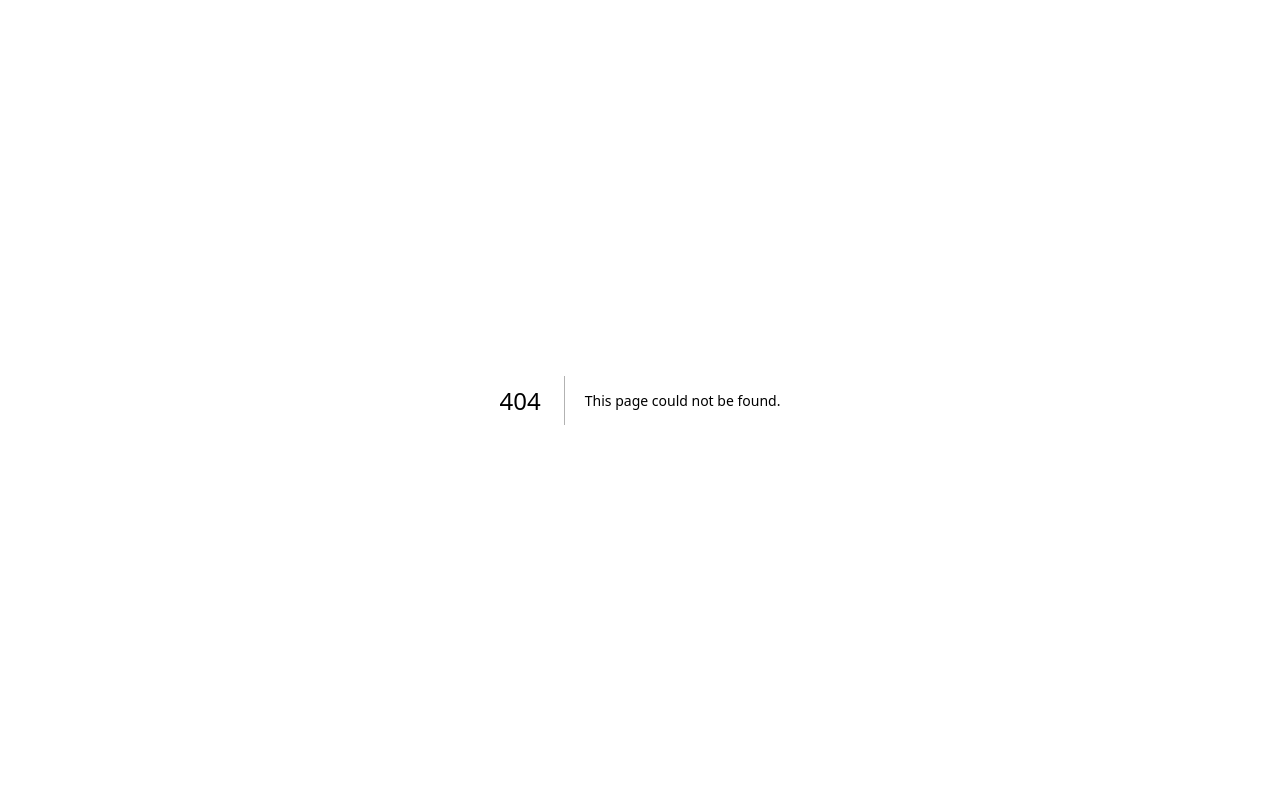
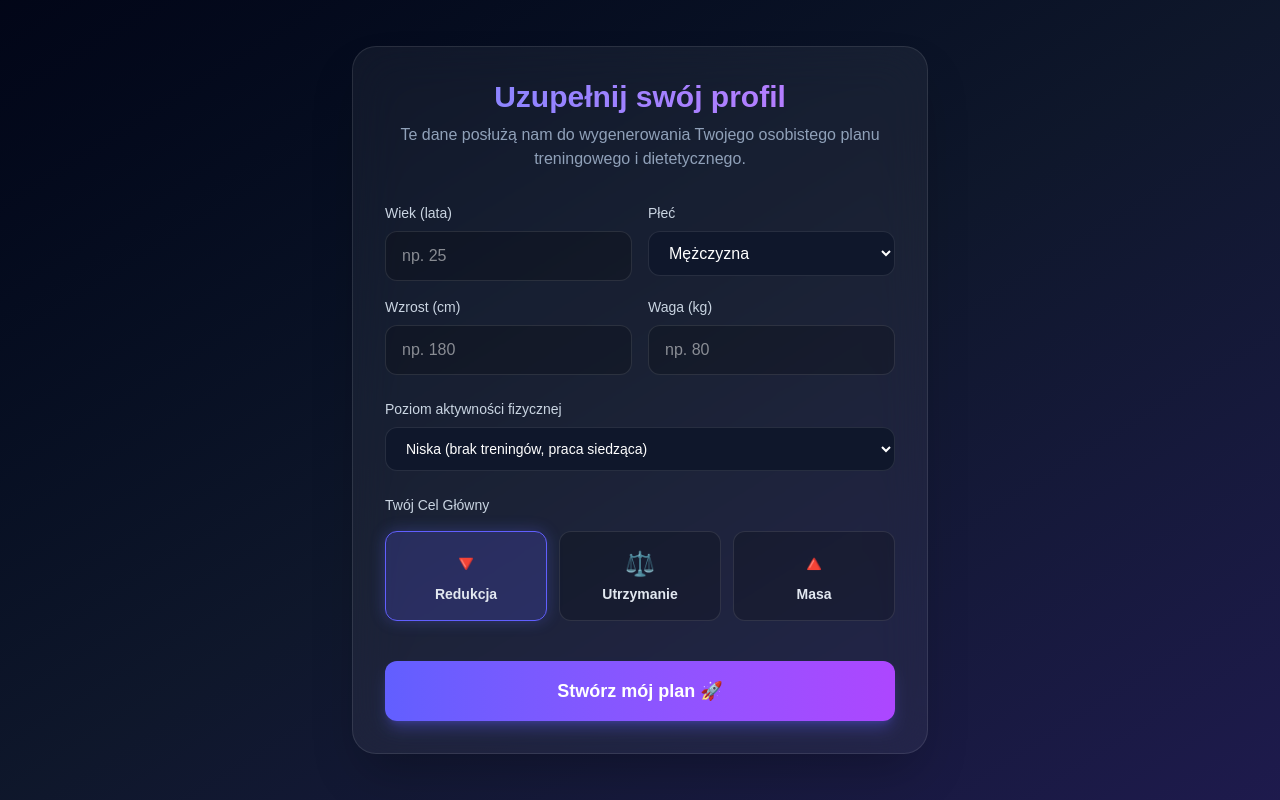
Before and after one commit to cryvult/fitnessfitness, a Next.js app: page /profile-setup in a window 1280 px wide. Before the commit this address had no page. Built offline with nearby package versions, Linux system fonts and the light colour scheme.

Commit message:
AK: Konfiguracja profilu (Profile setup)

```diff
--- /dev/null
+++ b/src/app/api/profile/route.ts
@@ -0,0 +1,27 @@
+import { NextResponse } from "next/server";
+import { prisma } from "@/lib/prisma";
+import { cookies } from "next/headers";
+
+export async function POST(req: Request) {
+    try {
+        const cookieStore = await cookies();
+        const userId = cookieStore.get("userId")?.value;
+
+        if (!userId) {
+            return NextResponse.json({ error: "Brak autoryzacji" }, { status: 401 });
+        }
+
+        const data = await req.json();
+        const { age, gender, height, weight, activity, goal } = data;
+
+        const profile = await prisma.profile.upsert({
+            where: { userId },
+            update: { age: Number(age), gender, height: Number(height), weight: Number(weight), activity: Number(activity), goal },
+            create: { userId, age: Number(age), gender, height: Number(height), weight: Number(weight), activity: Number(activity), goal },
+        });
+
+        return NextResponse.json({ success: true, profile });
+    } catch (error) {
+        return NextResponse.json({ error: "Błąd serwera" }, { status: 500 });
+    }
+}
--- /dev/null
+++ b/src/app/profile-setup/page.tsx
@@ -0,0 +1,99 @@
+"use client";
+
+import { useState } from "react";
+import { useRouter } from "next/navigation";
+
+export default function ProfileSetupPage() {
+    const router = useRouter();
+    const [formData, setFormData] = useState({
+        age: "",
+        gender: "male",
+        height: "",
+        weight: "",
+        activity: "1.2",
+        goal: "lose",
+    });
+    const [loading, setLoading] = useState(false);
+
+    const handleSubmit = async (e: React.FormEvent) => {
+        e.preventDefault();
+        setLoading(true);
+        const res = await fetch("/api/profile", {
+            method: "POST",
+            body: JSON.stringify(formData),
+            headers: { "Content-Type": "application/json" },
+        });
+        setLoading(false);
+        if (res.ok) {
+            router.push("/dashboard");
+        }
+    };
+
+    return (
+        <div className="min-h-screen flex items-center justify-center bg-gradient-to-br from-slate-950 via-slate-900 to-indigo-950 p-4">
+            <div className="max-w-xl w-full bg-white/5 backdrop-blur-xl border border-white/10 p-8 rounded-3xl shadow-2xl">
+                <div className="text-center mb-8">
+                    <h1 className="text-3xl font-extrabold text-transparent bg-clip-text bg-gradient-to-r from-indigo-400 to-purple-400 mb-2">Uzupełnij swój profil</h1>
+                    <p className="text-slate-400">Te dane posłużą nam do wygenerowania Twojego osobistego planu treningowego i dietetycznego.</p>
+                </div>
+
+                <form onSubmit={handleSubmit} className="space-y-6">
+                    <div className="grid grid-cols-2 gap-4">
+                        <div>
+                            <label className="block text-sm font-medium text-slate-300 mb-2">Wiek (lata)</label>
+                            <input type="number" required min="10" max="100" value={formData.age} onChange={e => setFormData({ ...formData, age: e.target.value })} className="w-full bg-black/20 border border-white/10 rounded-xl px-4 py-3 text-white focus:outline-none focus:ring-2 focus:ring-indigo-500" placeholder="np. 25" />
+                        </div>
+                        <div>
+                            <label className="block text-sm font-medium text-slate-300 mb-2">Płeć</label>
+                            <select value={formData.gender} onChange={e => setFormData({ ...formData, gender: e.target.value })} className="w-full bg-slate-900 border border-white/10 rounded-xl px-4 py-3 text-white focus:outline-none focus:ring-2 focus:ring-indigo-500">
+                                <option value="male">Mężczyzna</option>
+                                <option value="female">Kobieta</option>
+                            </select>
+                        </div>
+                        <div>
+                            <label className="block text-sm font-medium text-slate-300 mb-2">Wzrost (cm)</label>
+                            <input type="number" required min="100" max="250" value={formData.height} onChange={e => setFormData({ ...formData, height: e.target.value })} className="w-full bg-black/20 border border-white/10 rounded-xl px-4 py-3 text-white focus:outline-none focus:ring-2 focus:ring-indigo-500" placeholder="np. 180" />
+                        </div>
+                        <div>
+                            <label className="block text-sm font-medium text-slate-300 mb-2">Waga (kg)</label>
+                            <input type="number" required min="30" max="300" step="0.1" value={formData.weight} onChange={e => setFormData({ ...formData, weight: e.target.value })} className="w-full bg-black/20 border border-white/10 rounded-xl px-4 py-3 text-white focus:outline-none focus:ring-2 focus:ring-indigo-500" placeholder="np. 80" />
+                        </div>
+                    </div>
+
+                    <div>
+                        <label className="block text-sm font-medium text-slate-300 mb-2">Poziom aktywności fizycznej</label>
+                        <select value={formData.activity} onChange={e => setFormData({ ...formData, activity: e.target.value })} className="w-full bg-slate-900 border border-white/10 rounded-xl px-4 py-3 text-white focus:outline-none focus:ring-2 focus:ring-indigo-500 text-sm">
+                            <option value="1.2">Niska (brak treningów, praca siedząca)</option>
+                            <option value="1.5">Średnia (1-3 treningi/tydzień, praca lekka)</option>
+                            <option value="1.9">Wysoka (4-6 treningów/tydzień, praca fizyczna)</option>
+                        </select>
+                    </div>
+
+                    <div>
+                        <label className="block text-sm font-medium text-slate-300 mb-4">Twój Cel Główny</label>
+                        <div className="grid grid-cols-3 gap-3">
+                            {[
+                                { id: 'lose', icon: '🔻', title: 'Redukcja' },
+                                { id: 'maintain', icon: '⚖️', title: 'Utrzymanie' },
+                                { id: 'gain', icon: '🔺', title: 'Masa' },
+                            ].map(goal => (
+                                <div
+                                    key={goal.id}
+                                    onClick={() => setFormData({ ...formData, goal: goal.id })}
+                                    className={`cursor-pointer border rounded-xl p-4 text-center transition-all ${formData.goal === goal.id ? 'bg-indigo-500/20 border-indigo-500 shadow-[0_0_15px_rgba(99,102,241,0.3)]' : 'bg-black/20 border-white/10 hover:bg-white/5'}`}
+                                >
+                                    <div className="text-2xl mb-1">{goal.icon}</div>
+                                    <div className="text-xs sm:text-sm font-bold text-slate-200">{goal.title}</div>
+                                </div>
+                            ))}
+                        </div>
+                    </div>
+
+                    <button type="submit" disabled={loading} className="w-full bg-gradient-to-r from-indigo-500 to-purple-500 hover:from-indigo-600 hover:to-purple-600 text-white font-bold py-4 rounded-xl shadow-lg shadow-indigo-500/30 transition-all active:scale-[0.98] disabled:opacity-50 mt-4 text-lg">
+                        {loading ? "Zapisywanie..." : "Stwórz mój plan 🚀"}
+                    </button>
+                </form>
+            </div>
+        </div>
+    );
+}
```
